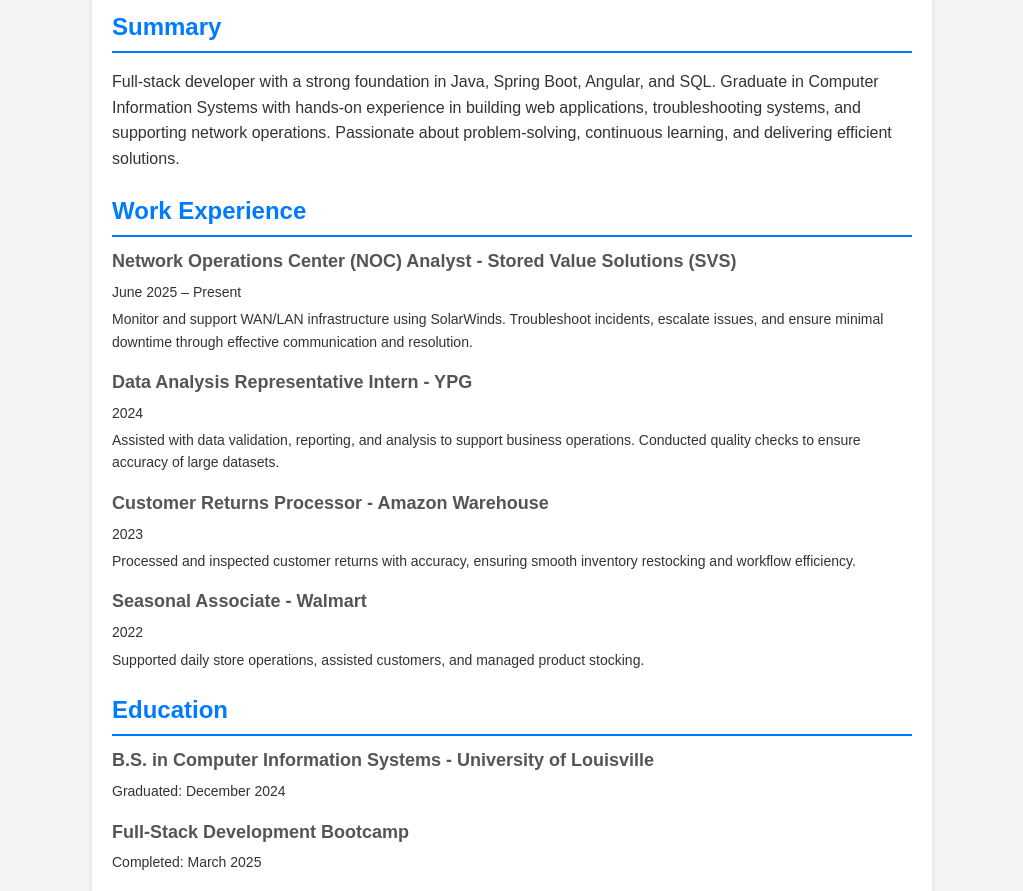
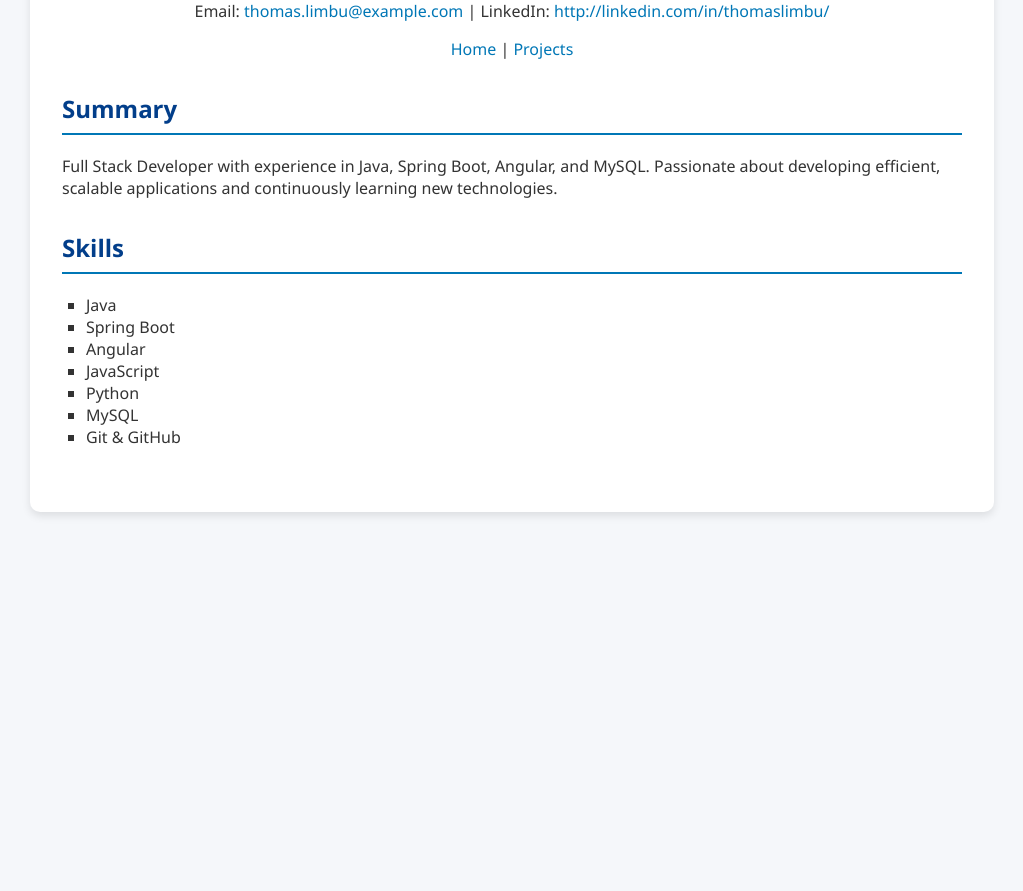
Before and after one commit to thomas7c7/thomas7c7.github.io, a plain HTML site: page index.html in a window 1280 px wide. Shown: the part 133-1024 px from the top of the page, without its empty margins (128-1151 px from the left). After the commit the page ends 800 px from the top, so only its background shows below. Drawn offline with Linux system fonts and the light colour scheme; files that its build step writes are made by us from their sources.

```diff
--- a/index.html
+++ b/index.html
@@ -1,79 +1,11 @@
 <!DOCTYPE html>
 <html lang="en">
 <head>
-        <meta charset="UTF-8" />
-        <meta name="viewport" content="width=device-width, initial-scale=1.0" />
-        <title>Thomas Limbu - Resume</title>
+    <meta charset="UTF-8">
+    <meta name="viewport" content="width=device-width, initial-scale=1.0">
+    <title>Thomas Limbu - Portfolio</title>
+    <link rel="stylesheet" href="css/style.css">
 </head>
-
-    <style>
-        body {
-            font-family: Arial, sans-serif;
-            line-height: 1.6;
-            margin: 0;
-            padding: 0;
-            color: #333;
-            background-color: #f4f4f4;
-        }
-        .container {
-            max-width: 800px;
-            margin: 20px auto;
-            padding: 20px;
-            background: #fff;
-            border-radius: 8px;
-            box-shadow: 0 2px 5px rgba(0, 0, 0, 0.1);
-        }
-        h1,
-        h2 {
-            color: #007bff;
-        }
-        .header {
-            text-align: center;
-        }
-        .header h1 {
-            margin: 10px 0;
-        }
-        .contact {
-            margin: 10px 0;
-            font-size: 14px;
-        }
-        .contact a {
-            color: #007bff;
-            text-decoration: none;
-        }
-        .section {
-            margin: 20px 0;
-        }
-        .section h2 {
-            margin-bottom: 10px;
-            border-bottom: 2px solid #007bff;
-            padding-bottom: 5px;
-        }
-        .item {
-            margin-bottom: 15px;
-        }
-        .item h3 {
-            margin: 0;
-            font-size: 18px;
-            color: #555;
-        }
-        .item p {
-            margin: 5px 0;
-            font-size: 14px;
-        }
-        .skills ul {
-            list-style: none;
-            padding: 0;
-        }
-        .skills ul li {
-            display: inline-block;
-            background: #007bff;
-            color: #fff;
-            padding: 5px 10px;
-            margin: 5px 5px 5px 0;
-            border-radius: 4px;
-        }
-    </style>
 
 <body>
     <main class="container">
@@ -82,97 +14,35 @@
             <p class="contact">
                 Email:
                 <a href="mailto:thomas.limbu@example.com">thomas.limbu@example.com</a>
-                    | Phone: (123) 456-7890 | LinkedIn:
-                    <a href="#">linkedin.com/in/thomaslimbu</a>
+                | LinkedIn:
+                <a href="#">http://linkedin.com/in/thomaslimbu/</a>
             </p>
+            <nav>
+                <a href="index.html">Home</a> |
+                <a href="projects.html">Projects</a>
+            </nav>
         </section>
+
         <section class="section">
             <h2>Summary</h2>
             <p>
-                    Full-stack developer with a strong foundation in Java, Spring Boot, Angular, and SQL.
-                    Graduate in Computer Information Systems with hands-on experience in building web applications,
-                    troubleshooting systems, and supporting network operations. Passionate about problem-solving,
-                    continuous learning, and delivering efficient solutions.
+                Full Stack Developer with experience in Java, Spring Boot, Angular, and MySQL.
+                Passionate about developing efficient, scalable applications and continuously
+                learning new technologies.
             </p>
         </section>
-            <section class="section">
-                <h2>Work Experience</h2>
-                <div class="item">
-                    <h3>Network Operations Center (NOC) Analyst - Stored Value Solutions (SVS)</h3>
-                    <p>June 2025 – Present</p>
-                    <p>
-                        Monitor and support WAN/LAN infrastructure using SolarWinds. Troubleshoot incidents,
-                        escalate issues, and ensure minimal downtime through effective communication and resolution.
-                    </p>
-                </div>
-                <div class="item">
-                    <h3>Data Analysis Representative Intern - YPG</h3>
-                    <p>2024</p>
-                    <p>
-                        Assisted with data validation, reporting, and analysis to support business operations.
-                        Conducted quality checks to ensure accuracy of large datasets.
-                    </p>
-                </div>
-                <div class="item">
-                    <h3>Customer Returns Processor - Amazon Warehouse</h3>
-                    <p>2023</p>
-                    <p>
-                        Processed and inspected customer returns with accuracy, ensuring smooth inventory
-                        restocking and workflow efficiency.
-                    </p>
-                </div>
-                <div class="item">
-                    <h3>Seasonal Associate - Walmart</h3>
-                    <p>2022</p>
-                    <p>
-                        Supported daily store operations, assisted customers, and managed product stocking.
-                    </p>
-                </div>
-            </section>
-            <section class="section">
-                <h2>Education</h2>
-                <div class="item">
-                    <h3>B.S. in Computer Information Systems - University of Louisville</h3>
-                    <p>Graduated: December 2024</p>
-                </div>
-                <div class="item">
-                    <h3>Full-Stack Development Bootcamp</h3>
-                    <p>Completed: March 2025</p>
-                </div>
-            </section>
+
         <section class="section">
             <h2>Skills</h2>
-                <div class="skills">
             <ul>
                 <li>Java</li>
                 <li>Spring Boot</li>
                 <li>Angular</li>
                 <li>JavaScript</li>
-                        <li>SQL</li>
-                        <li>HTML & CSS</li>
                 <li>Python</li>
+                <li>MySQL</li>
                 <li>Git & GitHub</li>
-                        <li>SolarWinds</li>
-                        <li>Data Analytics</li>
             </ul>
-                </div>
-            </section>
-            <section class="section">
-                <h2>Projects</h2>
-                <div class="item">
-                    <h3>Library Management System (Spring Boot & Angular)</h3>
-                    <p>
-                        Developed a full-stack application to manage books, members, and borrowing history.
-                        Built REST APIs in Spring Boot and integrated them with Angular for the frontend.
-                    </p>
-                </div>
-                <div class="item">
-                    <h3>Portfolio Website</h3>
-                    <p>
-                        Designed and deployed a personal portfolio website using HTML, CSS, and GitHub Pages
-                        to showcase projects and technical skills.
-                    </p>
-                </div>
         </section>
     </main>
 </body>
--- /dev/null
+++ b/style.css
@@ -0,0 +1,75 @@
+/* General page setup */
+body {
+    font-family: "Segoe UI", Arial, sans-serif;
+    background-color: #f5f7fa;
+    margin: 0;
+    padding: 0;
+    color: #333;
+}
+
+/* Main container */
+.container {
+    width: 80%;
+    max-width: 900px;
+    margin: 2rem auto;
+    background-color: #fff;
+    border-radius: 10px;
+    padding: 2rem;
+    box-shadow: 0 4px 8px rgba(0, 0, 0, 0.1);
+}
+
+/* Header */
+.header {
+    text-align: center;
+    margin-bottom: 2rem;
+}
+
+.header h1 {
+    color: #0077b6;
+    margin-bottom: 0.5rem;
+}
+
+.contact a,
+nav a {
+    color: #0077b6;
+    text-decoration: none;
+    font-weight: 500;
+}
+
+nav a:hover {
+    text-decoration: underline;
+}
+
+/* Sections */
+.section {
+    margin-bottom: 2rem;
+}
+
+.section h2 {
+    border-bottom: 2px solid #0077b6;
+    padding-bottom: 0.5rem;
+    color: #023e8a;
+}
+
+/* Lists */
+ul {
+    list-style-type: square;
+    padding-left: 1.5rem;
+}
+
+/* Projects */
+.project {
+    background-color: #e9f5ff;
+    padding: 1rem;
+    margin-bottom: 1rem;
+    border-radius: 8px;
+}
+
+.project h3 a {
+    color: #03045e;
+    text-decoration: none;
+}
+
+.project h3 a:hover {
+    text-decoration: underline;
+}
```
Also changed, not shown: projects.html (added, +58 -0 lines), example.txt (added). Lines whose indentation alone changed are shown as unchanged.
